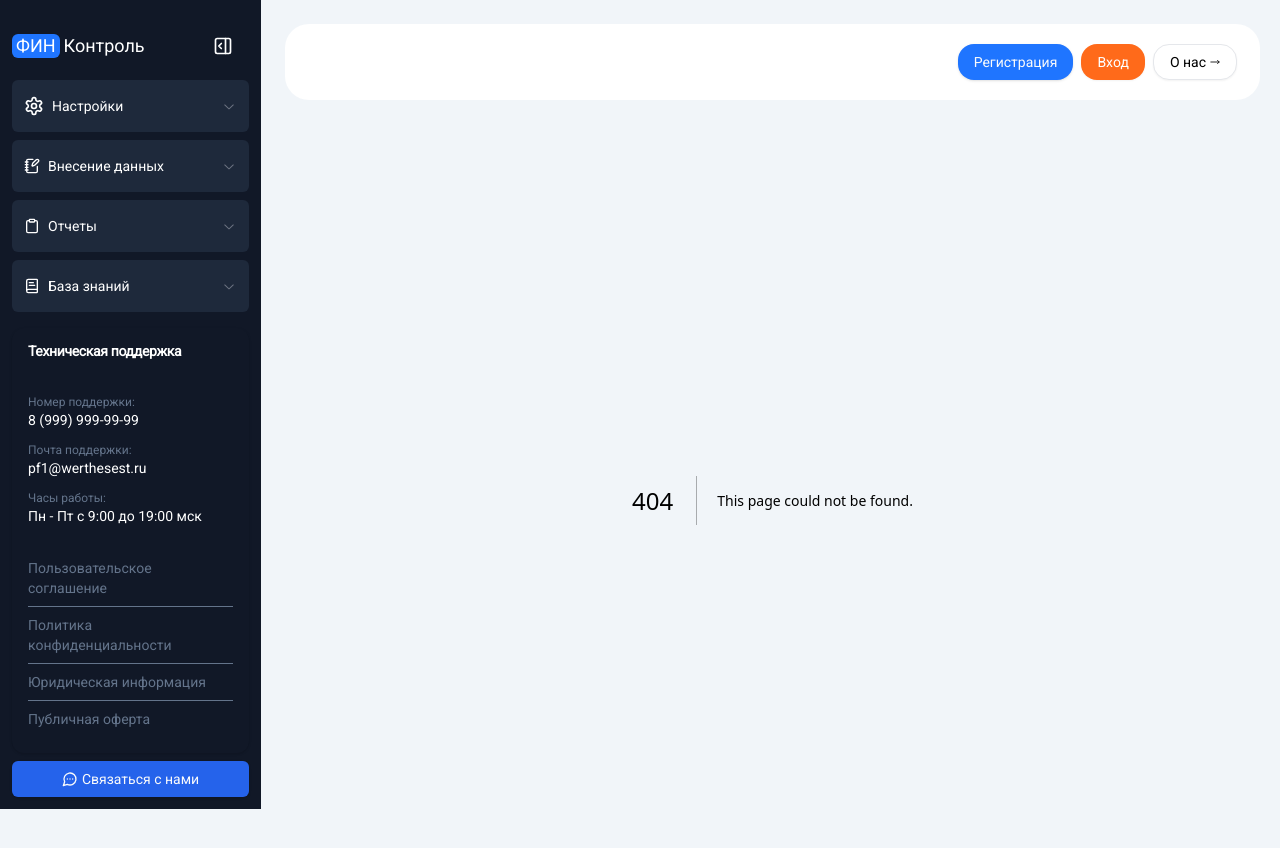
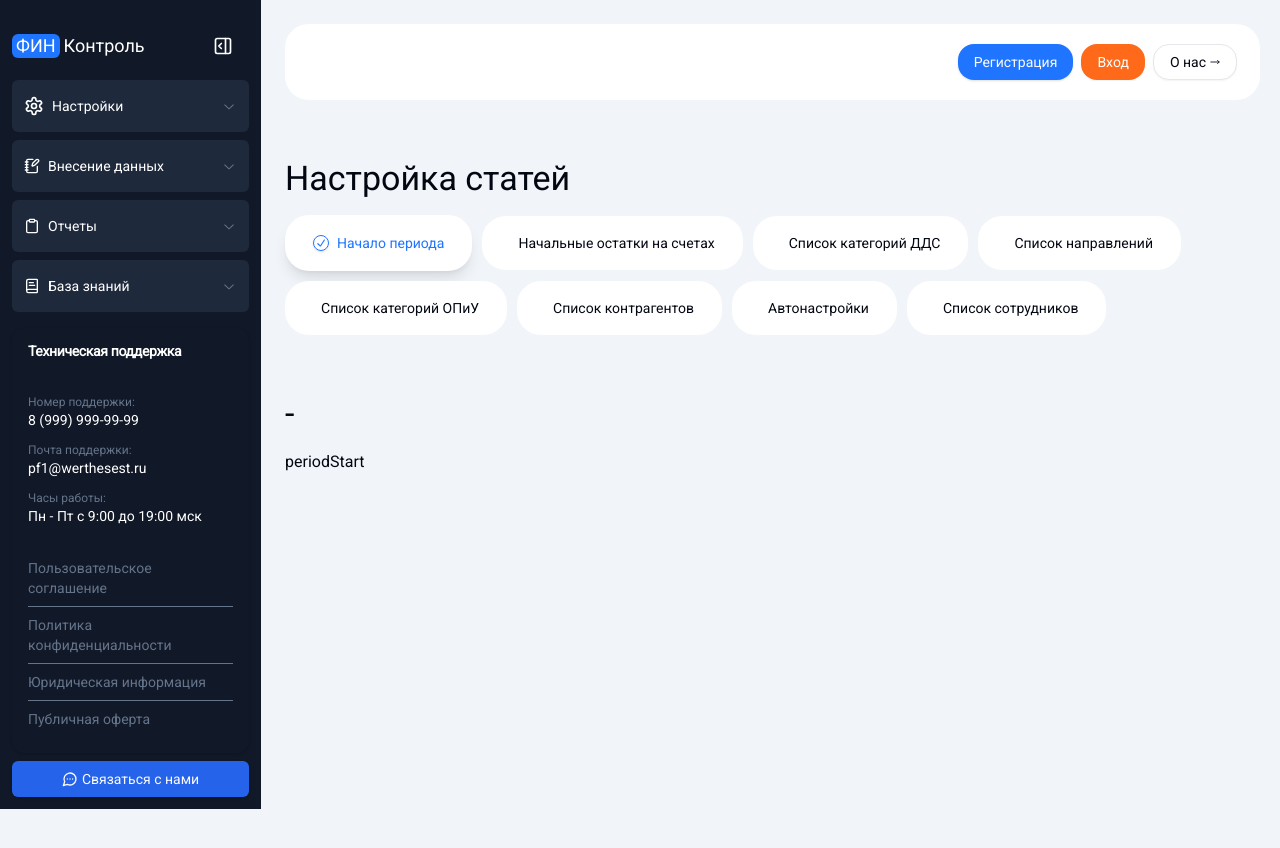
Before and after one commit to edik0101/pofk_frontend, a Next.js app: page /settings/articles in a window 1280 px wide. Before the commit this address had no page. Shown: the top 848 px of the page. After the commit the page ends 809 px from the top, so only its background shows below. Built offline with nearby package versions, Linux system fonts and the light colour scheme.

Commit message:
feat: add articles page with buttons

```diff
--- a/package.json
+++ b/package.json
@@ -14,6 +14,7 @@
     "@radix-ui/react-checkbox": "^1.1.1",
     "@radix-ui/react-icons": "^1.3.0",
     "@radix-ui/react-label": "^2.1.0",
+    "@radix-ui/react-radio-group": "^1.2.1",
     "@radix-ui/react-slot": "^1.1.0",
     "class-variance-authority": "^0.7.0",
     "clsx": "^2.1.1",
--- /dev/null
+++ b/src/app/settings/articles/page.tsx
@@ -0,0 +1,149 @@
+"use client";
+
+import Heading from "@/components/Heading/Heading";
+import { Label } from "@/components/ui/label";
+import { RadioGroup, RadioGroupItem } from "@/components/ui/radio-group";
+import { useState } from "react";
+
+enum ButtonsValues {
+  periodStart = "periodStart",
+  initialAccountBalances = "initialAccountBalances",
+  cashFlowCategories = "cashFlowCategories",
+  directionsList = "directionsList",
+  profitLossCategories = "profitLossCategories",
+  contractorList = "contractorList",
+  autoSettings = "autoSettings",
+  employeeList = "employeeList",
+}
+
+const BUTTONS = [
+  {
+    id: 1,
+    value: ButtonsValues.periodStart,
+    buttonName: "Начало периода",
+  },
+  {
+    id: 2,
+    value: ButtonsValues.initialAccountBalances,
+    buttonName: "Начальные остатки на счетах",
+  },
+  {
+    id: 3,
+    value: ButtonsValues.cashFlowCategories,
+    buttonName: "Список категорий ДДС",
+  },
+  {
+    id: 4,
+    value: ButtonsValues.directionsList,
+    buttonName: "Список направлений",
+  },
+  {
+    id: 5,
+    value: ButtonsValues.profitLossCategories,
+    buttonName: "Список категорий ОПиУ",
+  },
+  {
+    id: 6,
+    value: ButtonsValues.contractorList,
+    buttonName: "Список контрагентов",
+  },
+  {
+    id: 7,
+    value: ButtonsValues.autoSettings,
+    buttonName: "Автонастройки",
+  },
+  {
+    id: 8,
+    value: ButtonsValues.employeeList,
+    buttonName: "Список сотрудников",
+  },
+];
+
+export default function ArticlesSettings() {
+  const [activeButton, setActiveButton] = useState<ButtonsValues>(
+    BUTTONS[0].value,
+  );
+
+  const handleButtonClick = (value: ButtonsValues) => {
+    setActiveButton(value);
+  };
+
+  return (
+    <div>
+      <Heading text="Настройка статей" />
+      <RadioGroup
+        defaultValue={ButtonsValues.periodStart}
+        onValueChange={handleButtonClick}
+        className="flex flex-wrap items-center gap-2.5"
+      >
+        {BUTTONS.map((button) => (
+          <div
+            key={button.id}
+            onClick={() => handleButtonClick(button.value)}
+            className={`${activeButton === button.value ? "text-primary shadow-lg" : ""} flex cursor-pointer items-center space-x-2 rounded-3xl bg-white px-7 py-5`}
+          >
+            <RadioGroupItem
+              value={button.value}
+              id={button.value}
+              checked={activeButton === button.value}
+              className={activeButton === button.value ? "" : "hidden"}
+            />
+            <Label htmlFor={button.value} className="cursor-pointer">
+              {button.buttonName}
+            </Label>
+          </div>
+        ))}
+      </RadioGroup>
+      <div className="mt-12">
+        {activeButton === ButtonsValues.periodStart && (
+          <>
+            <Heading text="-" headingLvl={3} />
+            <p>periodStart</p>
+          </>
+        )}
+        {activeButton === ButtonsValues.initialAccountBalances && (
+          <>
+            <Heading text="Начальные остатки на счетах" headingLvl={3} />
+            <p>periodStart</p>
+          </>
+        )}
+        {activeButton === ButtonsValues.cashFlowCategories && (
+          <>
+            <Heading text="Список категорий ДДС" headingLvl={3} />
+            <p>periodStart</p>
+          </>
+        )}
+        {activeButton === ButtonsValues.directionsList && (
+          <>
+            <Heading text="Настройка направлений" headingLvl={3} />
+            <p>periodStart</p>
+          </>
+        )}
+        {activeButton === ButtonsValues.profitLossCategories && (
+          <>
+            <Heading text="-" headingLvl={3} />
+            <p>periodStart</p>
+          </>
+        )}
+        {activeButton === ButtonsValues.contractorList && (
+          <>
+            <Heading text="Список контрагентов" headingLvl={3} />
+            <p>periodStart</p>
+          </>
+        )}
+        {activeButton === ButtonsValues.employeeList && (
+          <>
+            <Heading text="Список сотрудников" headingLvl={3} />
+            <p>periodStart</p>
+          </>
+        )}
+        {activeButton === ButtonsValues.autoSettings && (
+          <>
+            <Heading text="Автонастройки" headingLvl={3} />
+            <p>periodStart</p>
+          </>
+        )}
+      </div>
+    </div>
+  );
+}
--- /dev/null
+++ b/src/components/ui/radio-group.tsx
@@ -0,0 +1,44 @@
+"use client"
+
+import * as React from "react"
+import { CheckIcon } from "@radix-ui/react-icons"
+import * as RadioGroupPrimitive from "@radix-ui/react-radio-group"
+
+import { cn } from "@/lib/utils"
+
+const RadioGroup = React.forwardRef<
+  React.ElementRef<typeof RadioGroupPrimitive.Root>,
+  React.ComponentPropsWithoutRef<typeof RadioGroupPrimitive.Root>
+>(({ className, ...props }, ref) => {
+  return (
+    <RadioGroupPrimitive.Root
+      className={cn("grid gap-2", className)}
+      {...props}
+      ref={ref}
+    />
+  )
+})
+RadioGroup.displayName = RadioGroupPrimitive.Root.displayName
+
+const RadioGroupItem = React.forwardRef<
+  React.ElementRef<typeof RadioGroupPrimitive.Item>,
+  React.ComponentPropsWithoutRef<typeof RadioGroupPrimitive.Item>
+>(({ className, ...props }, ref) => {
+  return (
+    <RadioGroupPrimitive.Item
+      ref={ref}
+      className={cn(
+        "aspect-square h-4 w-4 rounded-full border border-primary text-primary shadow focus:outline-none focus-visible:ring-1 focus-visible:ring-ring disabled:cursor-not-allowed disabled:opacity-50",
+        className
+      )}
+      {...props}
+    >
+      <RadioGroupPrimitive.Indicator className="flex items-center justify-center">
+        <CheckIcon className="h-3.5 w-3.5 fill-primary" />
+      </RadioGroupPrimitive.Indicator>
+    </RadioGroupPrimitive.Item>
+  )
+})
+RadioGroupItem.displayName = RadioGroupPrimitive.Item.displayName
+
+export { RadioGroup, RadioGroupItem }
```
Also changed, not shown: 1 other file (tests, documents, lock files or other folders).
